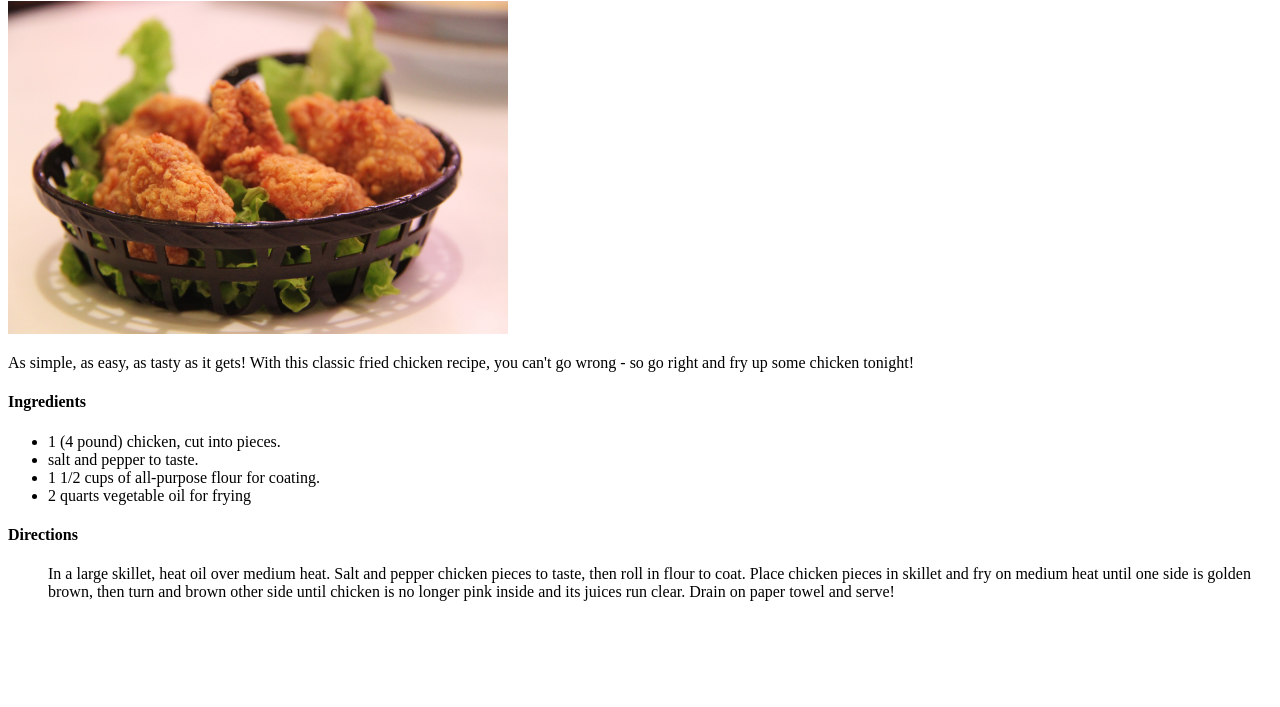
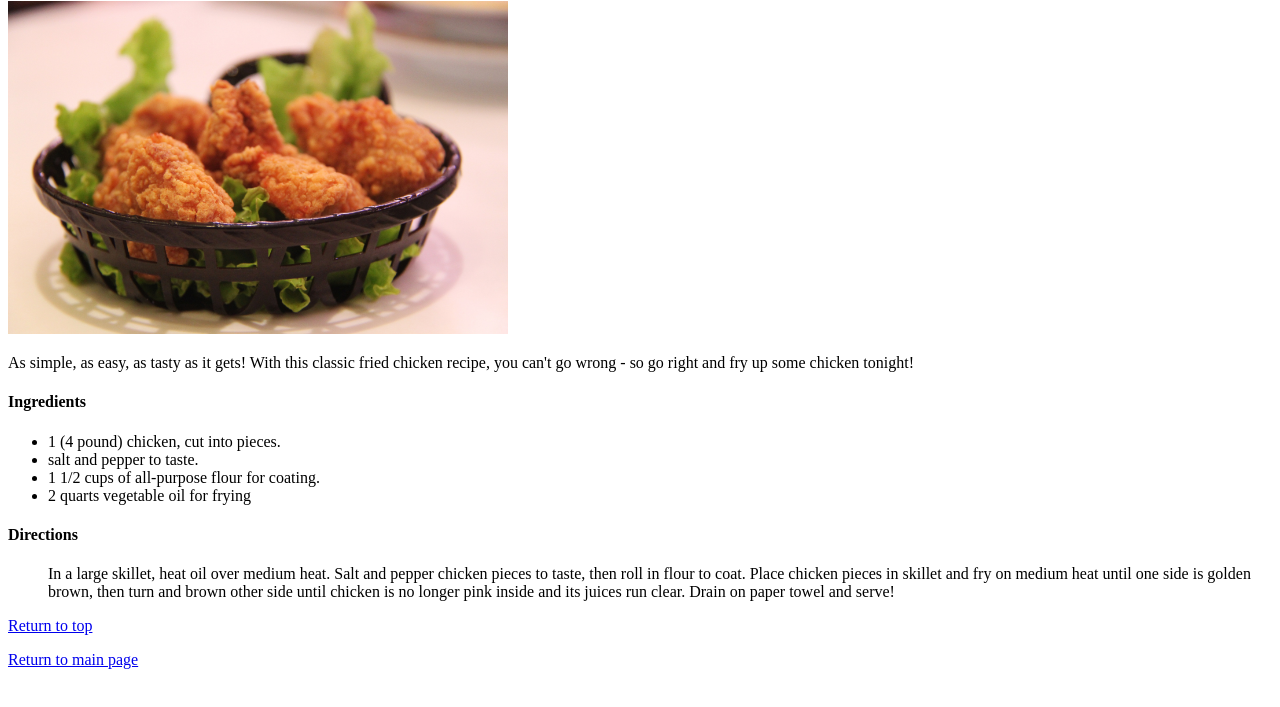
Before and after one commit to jasonhoonlee/recipes, a plain HTML site: page pages/lasagna.html in a window 1280 px wide. Shown: the part 79-786 px from the top of the page. Drawn offline with Linux system fonts and the light colour scheme.

Commit message:
Create link to top of the page.  Create link to return to main page.

```diff
--- a/pages/lasagna.html
+++ b/pages/lasagna.html
@@ -28,6 +28,10 @@
         </ul>
       </div>
 
+      <a href="#header">Return to top</a>
+      <p></p>
+      <a href="../index.html">Return to main page</a>
+
     </main>
   </body>
 </html>
```
